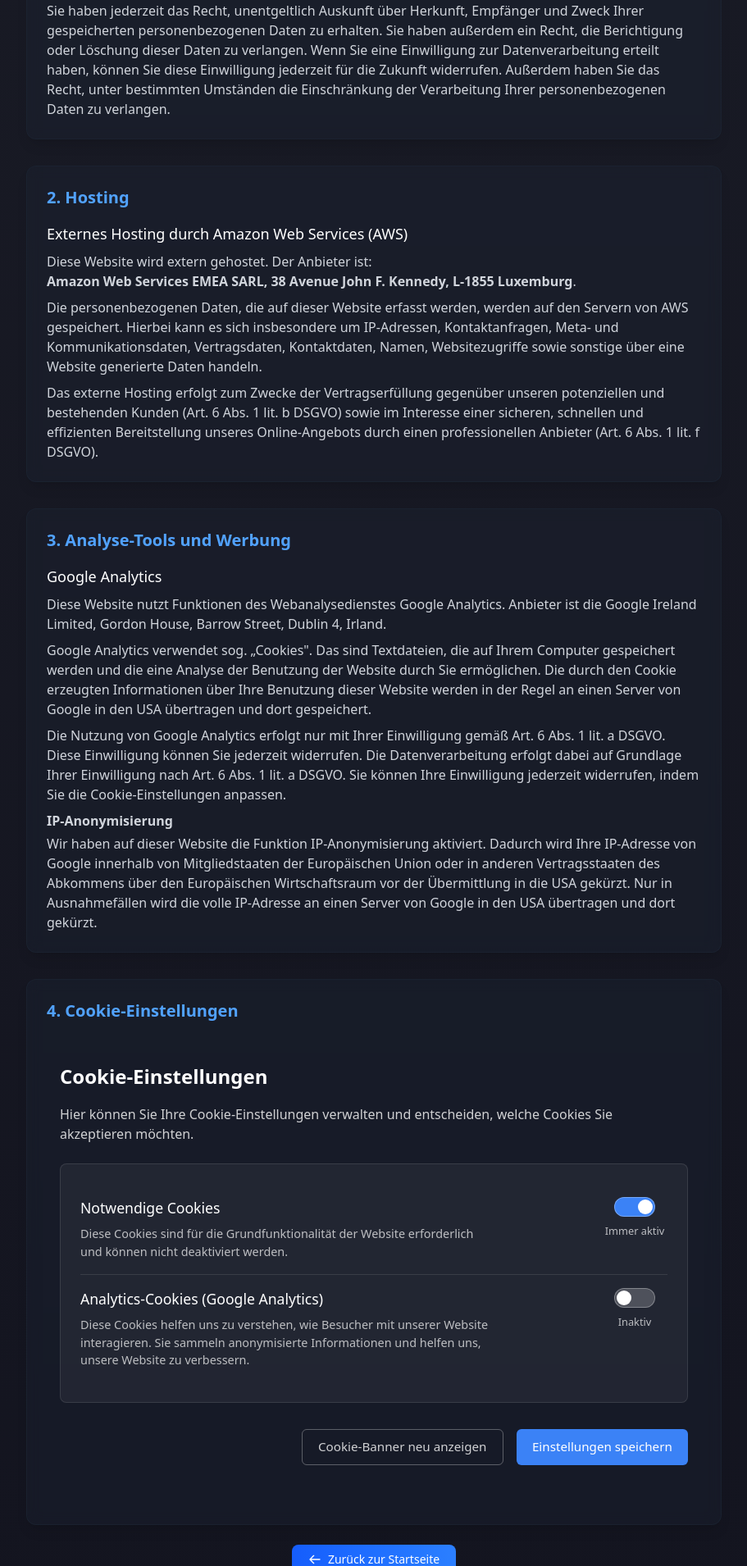
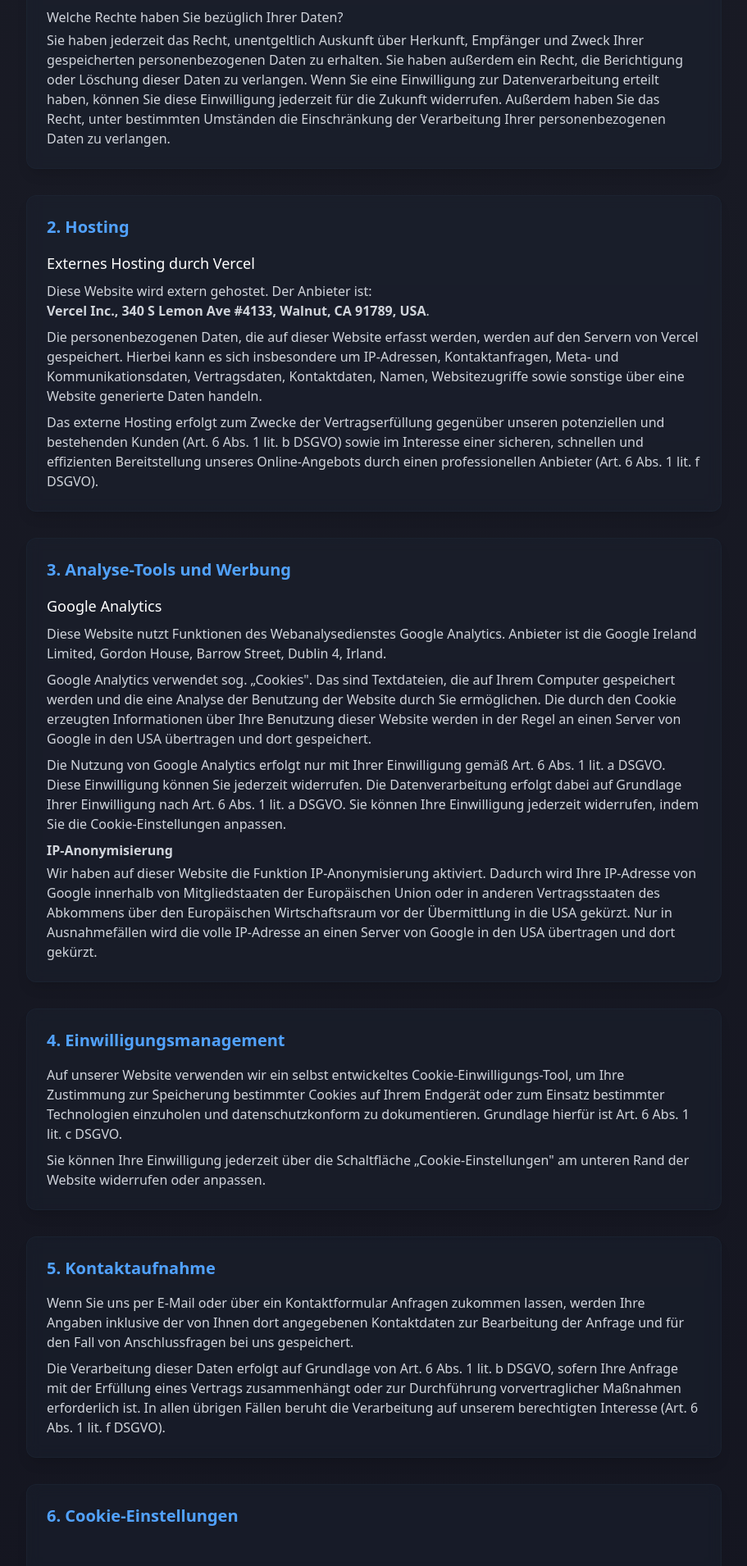
Before and after one commit to Nikstar17/portfolio, a Vue app: page /datenschutz in a window 1280 px wide. Shown: the part 880-2790 px from the top of the page at 82% size, without its empty margins (184-1095 px from the left). Built offline with nearby package versions, Linux system fonts and the light colour scheme.

Commit message:
fix: update DatenschutzView to reflect hosting provider change and enhance consent management details

```diff
--- a/src/views/DatenschutzView.vue
+++ b/src/views/DatenschutzView.vue
@@ -9,6 +9,7 @@ import { RouterLink } from 'vue-router'
       <div class="mb-8 text-center">
         <h1 class="text-3xl font-bold text-white md:text-4xl">Datenschutzerklärung</h1>
         <div class="mx-auto mt-2 h-1 w-20 bg-gradient-to-r from-blue-500 to-blue-400"></div>
+        <p class="mt-4 text-sm text-gray-400">Letzte Aktualisierung: 08.06.2025</p>
       </div>
 
       <div
@@ -78,19 +79,15 @@ import { RouterLink } from 'vue-router'
 
         <div class="space-y-6 text-gray-300">
           <div>
-            <h3 class="mt-4 mb-2 text-lg font-medium text-white">
-              Externes Hosting durch Amazon Web Services (AWS)
-            </h3>
+            <h3 class="mt-4 mb-2 text-lg font-medium text-white">Externes Hosting durch Vercel</h3>
             <p>
               Diese Website wird extern gehostet. Der Anbieter ist:
               <br />
-              <strong
-                >Amazon Web Services EMEA SARL, 38 Avenue John F. Kennedy, L-1855 Luxemburg</strong
-              >.
+              <strong>Vercel Inc., 340 S Lemon Ave #4133, Walnut, CA 91789, USA</strong>.
             </p>
             <p class="mt-2">
               Die personenbezogenen Daten, die auf dieser Website erfasst werden, werden auf den
-              Servern von AWS gespeichert. Hierbei kann es sich insbesondere um IP-Adressen,
+              Servern von Vercel gespeichert. Hierbei kann es sich insbesondere um IP-Adressen,
               Kontaktanfragen, Meta- und Kommunikationsdaten, Vertragsdaten, Kontaktdaten, Namen,
               Websitezugriffe sowie sonstige über eine Website generierte Daten handeln.
             </p>
@@ -147,7 +144,51 @@ import { RouterLink } from 'vue-router'
       <div
         class="mt-8 rounded-xl border border-gray-800/50 bg-gray-800/30 p-6 shadow-lg backdrop-blur-sm"
       >
-        <h2 class="mb-4 text-xl font-semibold text-blue-400">4. Cookie-Einstellungen</h2>
+        <h2 class="mb-4 text-xl font-semibold text-blue-400">4. Einwilligungsmanagement</h2>
+
+        <div class="space-y-6 text-gray-300">
+          <div>
+            <p>
+              Auf unserer Website verwenden wir ein selbst entwickeltes Cookie-Einwilligungs-Tool,
+              um Ihre Zustimmung zur Speicherung bestimmter Cookies auf Ihrem Endgerät oder zum
+              Einsatz bestimmter Technologien einzuholen und datenschutzkonform zu dokumentieren.
+              Grundlage hierfür ist Art. 6 Abs. 1 lit. c DSGVO.
+            </p>
+            <p class="mt-2">
+              Sie können Ihre Einwilligung jederzeit über die Schaltfläche „Cookie-Einstellungen" am
+              unteren Rand der Website widerrufen oder anpassen.
+            </p>
+          </div>
+        </div>
+      </div>
+
+      <div
+        class="mt-8 rounded-xl border border-gray-800/50 bg-gray-800/30 p-6 shadow-lg backdrop-blur-sm"
+      >
+        <h2 class="mb-4 text-xl font-semibold text-blue-400">5. Kontaktaufnahme</h2>
+
+        <div class="space-y-6 text-gray-300">
+          <div>
+            <p>
+              Wenn Sie uns per E-Mail oder über ein Kontaktformular Anfragen zukommen lassen, werden
+              Ihre Angaben inklusive der von Ihnen dort angegebenen Kontaktdaten zur Bearbeitung der
+              Anfrage und für den Fall von Anschlussfragen bei uns gespeichert.
+            </p>
+            <p class="mt-2">
+              Die Verarbeitung dieser Daten erfolgt auf Grundlage von Art. 6 Abs. 1 lit. b DSGVO,
+              sofern Ihre Anfrage mit der Erfüllung eines Vertrags zusammenhängt oder zur
+              Durchführung vorvertraglicher Maßnahmen erforderlich ist. In allen übrigen Fällen
+              beruht die Verarbeitung auf unserem berechtigten Interesse (Art. 6 Abs. 1 lit. f
+              DSGVO).
+            </p>
+          </div>
+        </div>
+      </div>
+
+      <div
+        class="mt-8 rounded-xl border border-gray-800/50 bg-gray-800/30 p-6 shadow-lg backdrop-blur-sm"
+      >
+        <h2 class="mb-4 text-xl font-semibold text-blue-400">6. Cookie-Einstellungen</h2>
 
         <CookieSettings />
       </div>
```
